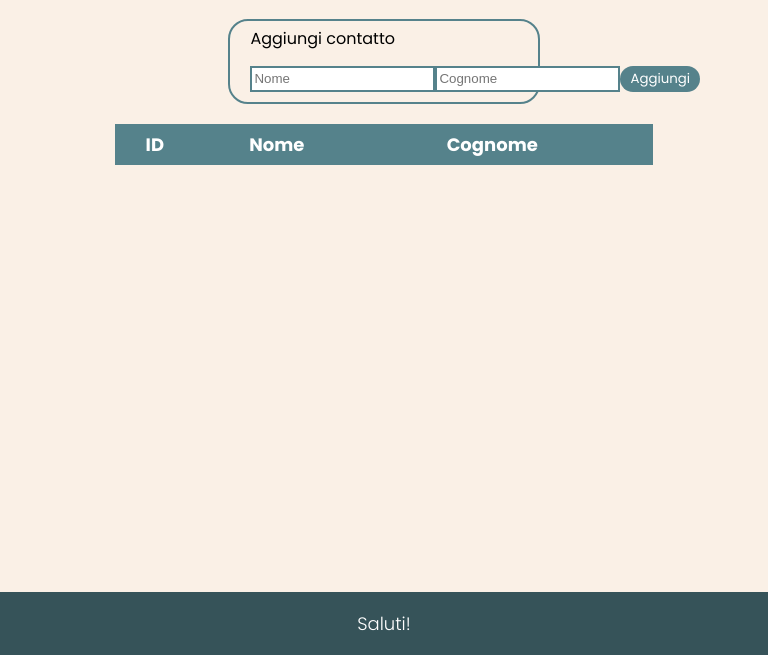
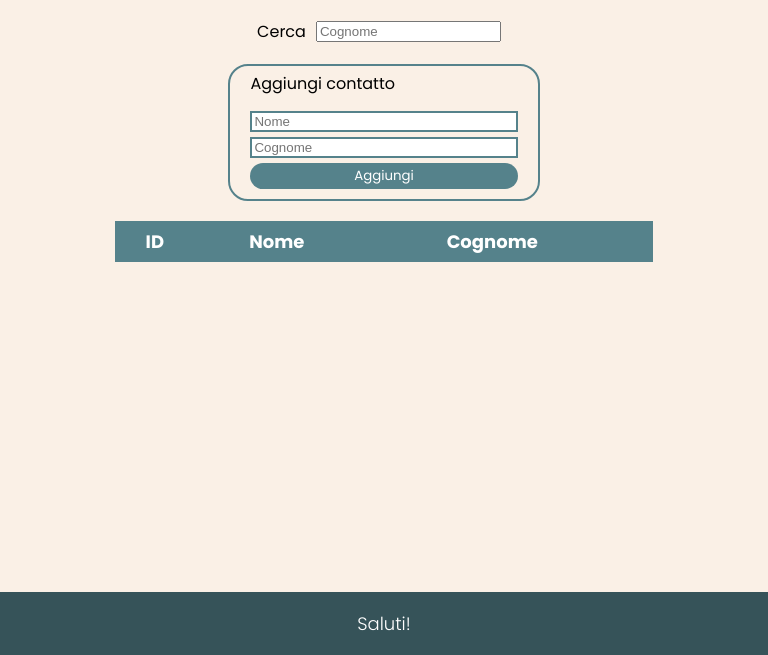
Before and after one commit to marikafabiani/rubrica, a plain HTML site: page index.html in a window 768 px wide. Shown: the part 145-800 px from the top of the page. Drawn offline with Linux system fonts and the light colour scheme; no server answers.

Commit message:
add search input

```diff
--- a/index.html
+++ b/index.html
@@ -18,11 +18,15 @@
 </header>
 <main>
   <h1 class="page__title">Tabella</h1>
+  <div id="search_contact">
+    <div>Cerca</div>
+    <input type="text" name="search_contact" id="search_input" placeholder="Cognome">
+  </div>
   <div class="table__add">
       <div>Aggiungi contatto</div>
       <form method="GET" id="add_contact">
           <input type="text" placeholder="Nome" name="name" id="add_name">
-            <input type="text" placeholder="Cognome"name="surname" id="add_surname">
+          <input type="text" placeholder="Cognome" name="surname" id="add_surname">
           <button type="submit" form="add_contact" value="contact" id="add_button">Aggiungi</button>
       </form>
   </div>
--- a/styles/index.css
+++ b/styles/index.css
@@ -130,6 +130,18 @@ tr:nth-child(even) {
     cursor: pointer;
 }
 
+#search_contact {
+    margin-bottom: 20px;
+    display: flex;
+    align-items: center;
+    justify-content: center;
+}
+
+#search_contact input {
+    margin-left: 10px;
+    margin-right: 10px;
+}
+
 .table__add {
     margin-left: auto;
     margin-right: auto;
@@ -205,4 +217,21 @@ footer p {
     .table {
         width: 70%;
     }
+    .table__add form {
+        flex-direction: column;
+    }
+    #add_surname {
+        margin-top:5px;
+        margin-bottom:5px;
+    }
 }
+
+@media screen and (max-width: 768px) {
+    .table__add form {
+        flex-direction: column;
+    }
+    #add_surname {
+        margin-top:5px;
+        margin-bottom:5px;
+    }
+}
```
Also changed, not shown: db.json (+16 -3 lines), 1 other file. Lines whose indentation alone changed are shown as unchanged.
